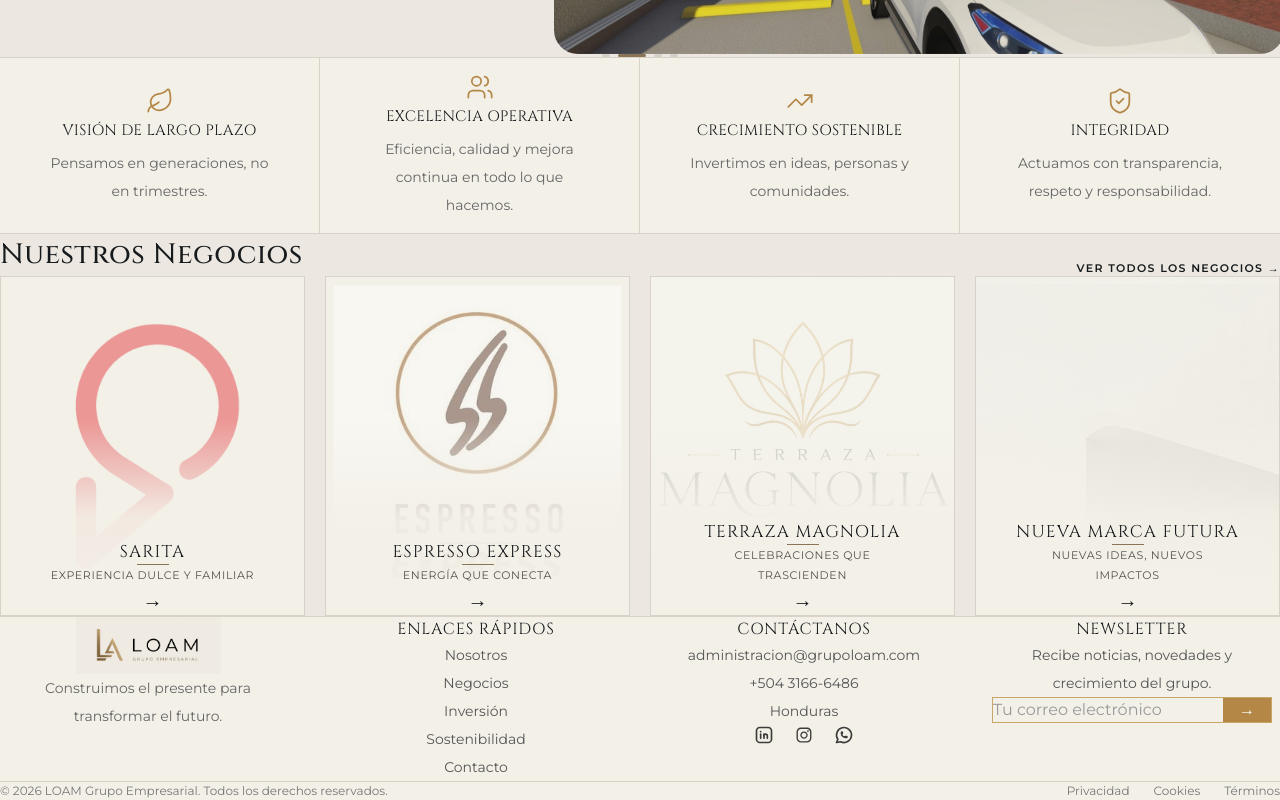
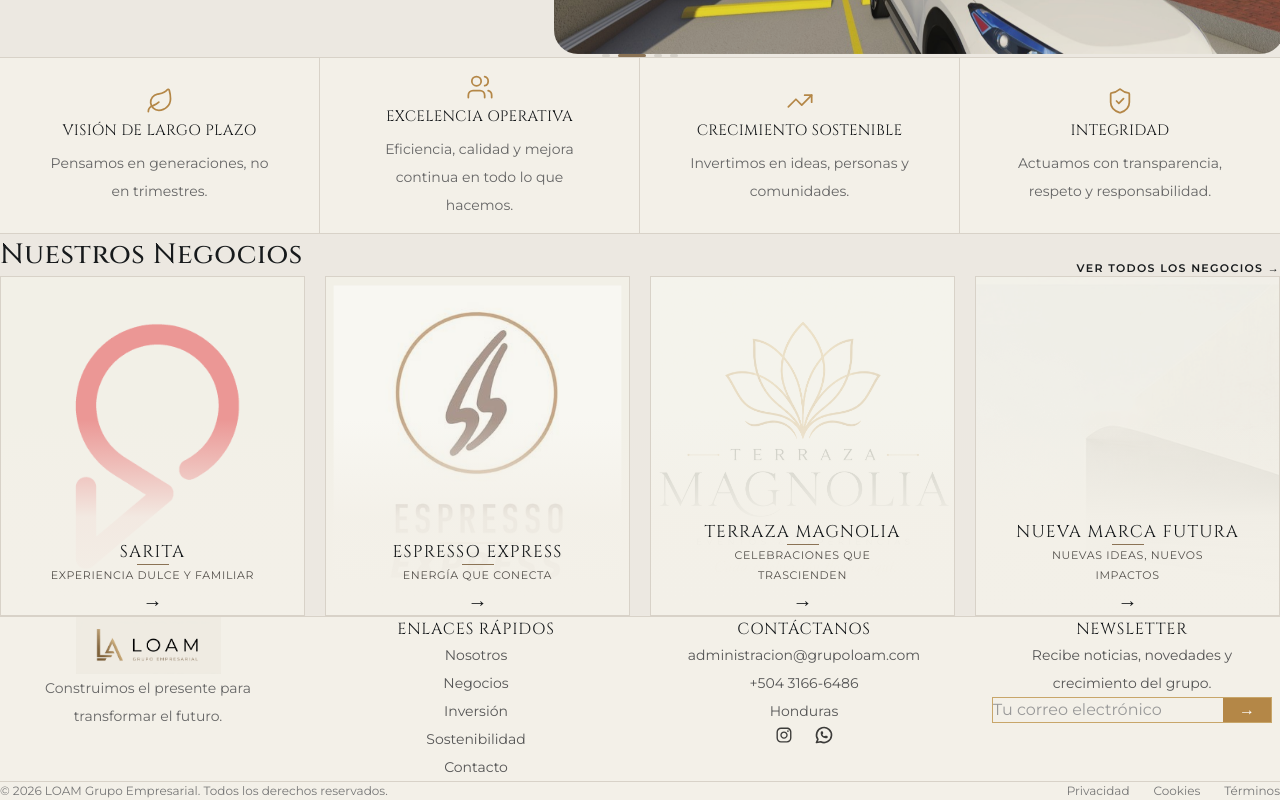
Before and after one commit to Grupo-Loam/grupo-loam, a Next.js app: page / in a window 1280 px wide. Shown: the part 557-1357 px from the top of the page. Built offline with nearby package versions, Linux system fonts and the light colour scheme.

Commit message:
Agregar redireccionamiento WhatsApp Business

```diff
--- a/src/components/layout/Footer.tsx
+++ b/src/components/layout/Footer.tsx
@@ -73,16 +73,6 @@ export default function Footer() {
             <div className="mt-5 flex items-center justify-center gap-5">
               <Link href="#">
                 <Image
-                  src="/images/icons/linkedin.svg"
-                  alt="LinkedIn"
-                  width={20}
-                  height={20}
-                  className="opacity-75 transition hover:opacity-100"
-                />
-              </Link>
-
-              <Link href="#">
-                <Image
                   src="/images/icons/instagram.svg"
                   alt="Instagram"
                   width={20}
@@ -91,7 +81,7 @@ export default function Footer() {
                 />
               </Link>
 
-              <Link href="#">
+              <Link href="https://wa.me/50431666486" target="_blank" rel="noopener noreferrer">
                 <Image
                   src="/images/icons/whatsapp.svg"
                   alt="WhatsApp"
```
